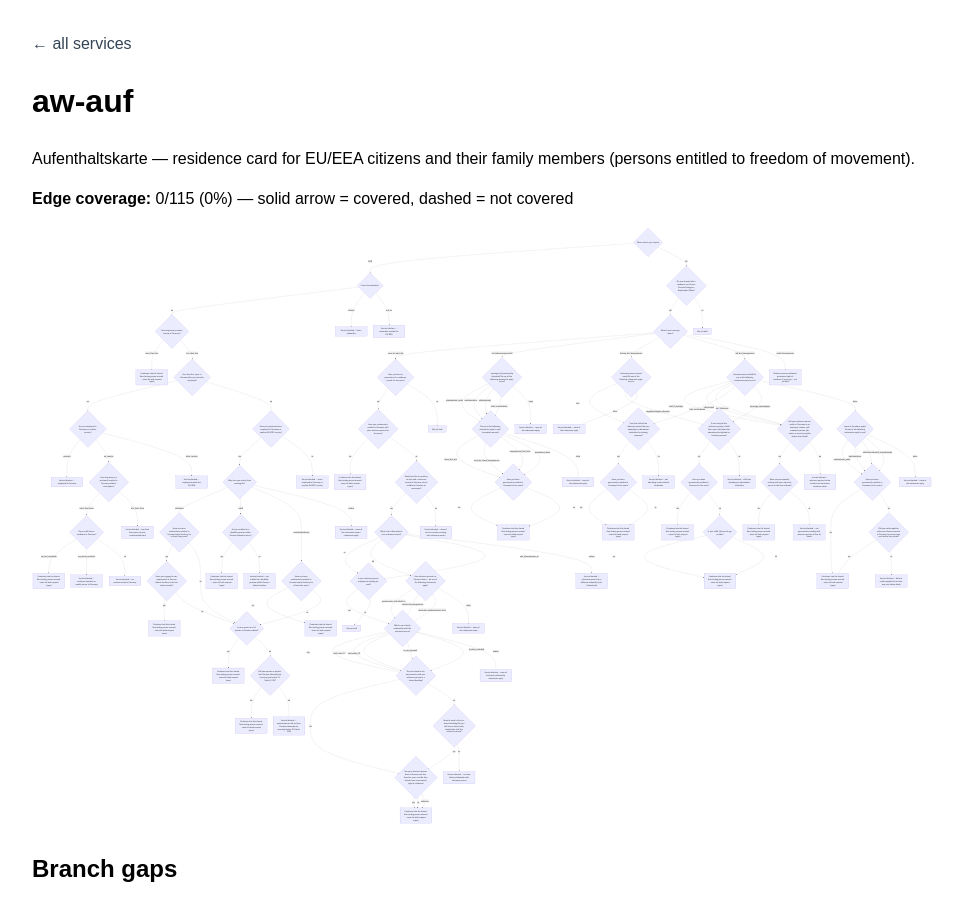
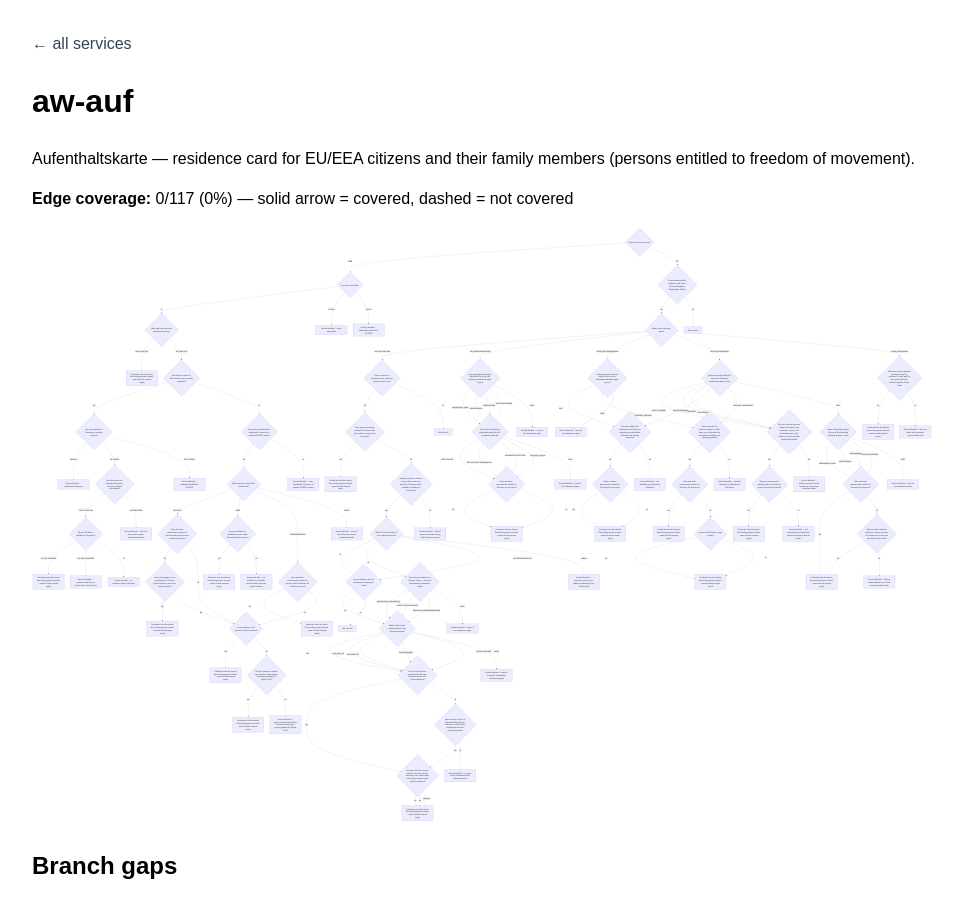
Before and after one commit to joseph0x45/coverage, a Jekyll site: the page built from docs/aw-auf.md, in a window 1280 px wide and 900 px high. Shown: the whole window, without its empty margins (158-1120 px from the left). Built offline with Jekyll 4.4.1, drawn with Linux system fonts in a browser that asks for light colours; some of the changed text lies outside the part shown.

Commit message:
aw-auf: add message_about=rechts_bezugsperson branch - message_about done
resides_with_reference_person_all_time (yes terminal, no blocked). All
5 message_about values now fully modeled. 117 edges total.

````diff
--- a/docs/aw-auf.md
+++ b/docs/aw-auf.md
@@ -7,7 +7,7 @@
 
 Aufenthaltskarte — residence card for EU/EEA citizens and their family members (persons entitled to freedom of movement).
 
-**Edge coverage:** 0/115 (0%) — solid arrow = covered, dashed = not covered
+**Edge coverage:** 0/117 (0%) — solid arrow = covered, dashed = not covered
 
 ```mermaid
 flowchart TD
@@ -77,7 +77,9 @@
     resided_with_reference_person_at_death{"Were you permanently residing with your reference person at the time of death?"}
     blocked_not_resided_at_death["Service blocked — not permanently residing with reference person at time of death"]
     stays_and_absences_via_death["Continues into the shared flow (acting person onward - same for both request types)"]
-    message_about_rechts_not_built["Reference person obtained permanent right of residence 5 years ago — not yet built"]
+    resides_with_reference_person_all_time{"(reference person obtained permanent right of residence 5 years ago) Do you reside with your reference person all the time?"}
+    blocked_not_resides_all_time["Service blocked — does not reside with reference person all the time"]
+    stays_and_absences_via_rechts_bezugsperson["Continues into the shared flow (acting person onward - same for both request types)"]
     residence_permit_five_years{"Have you been in possession of a residence permit for five years?"}
     residence_permit_five_years_no_not_built["Not yet built"]
     resided_five_years_with_reference_person{"Have you continuously resided in Germany with your reference person for five years?"}
@@ -138,7 +140,9 @@
     message_about -.->|"ehe_lebenspartnerschaft"| freizuegigkeitsvoraussetzungen
     message_about -.->|"fortzug_der_bezugsperson"| fortzug_reason
     message_about -.->|"tod_der_bezugsperson"| fortbestand_aufenthaltsrecht_im_todesfall
-    message_about -.->|"rechts_bezugsperson"| message_about_rechts_not_built
+    message_about -.->|"rechts_bezugsperson"| resides_with_reference_person_all_time
+    resides_with_reference_person_all_time -.->|"yes"| stays_and_absences_via_rechts_bezugsperson
+    resides_with_reference_person_all_time -.->|"no"| blocked_not_resides_all_time
     fortbestand_aufenthaltsrecht_im_todesfall -.->|"mind_2_jaehriger"| reference_person_had_freedom_of_movement_right
     fortbestand_aufenthaltsrecht_im_todesfall -.->|"arbeitsunfall"| reference_person_had_freedom_of_movement_right
     fortbestand_aufenthaltsrecht_im_todesfall -.->|"eheschliessung"| reference_person_had_freedom_of_movement_right
@@ -248,6 +252,7 @@
 - `resided_one_year_before_death` (0/2 covered): missing yes, no
 - `reference_person_had_freedom_of_movement_right` (0/2 covered): missing yes, no
 - `resided_with_reference_person_at_death` (0/2 covered): missing yes, no
+- `resides_with_reference_person_all_time` (0/2 covered): missing yes, no
 - `residence_permit_five_years` (0/2 covered): missing yes, no
 - `resided_five_years_with_reference_person` (0/2 covered): missing yes, no
 - `continue_staying_with_reference_person` (0/2 covered): missing yes, no
````
Also changed, not shown: docs/index.md (+1 -1 lines), services/aw-auf.yaml (+14 -3 lines).
